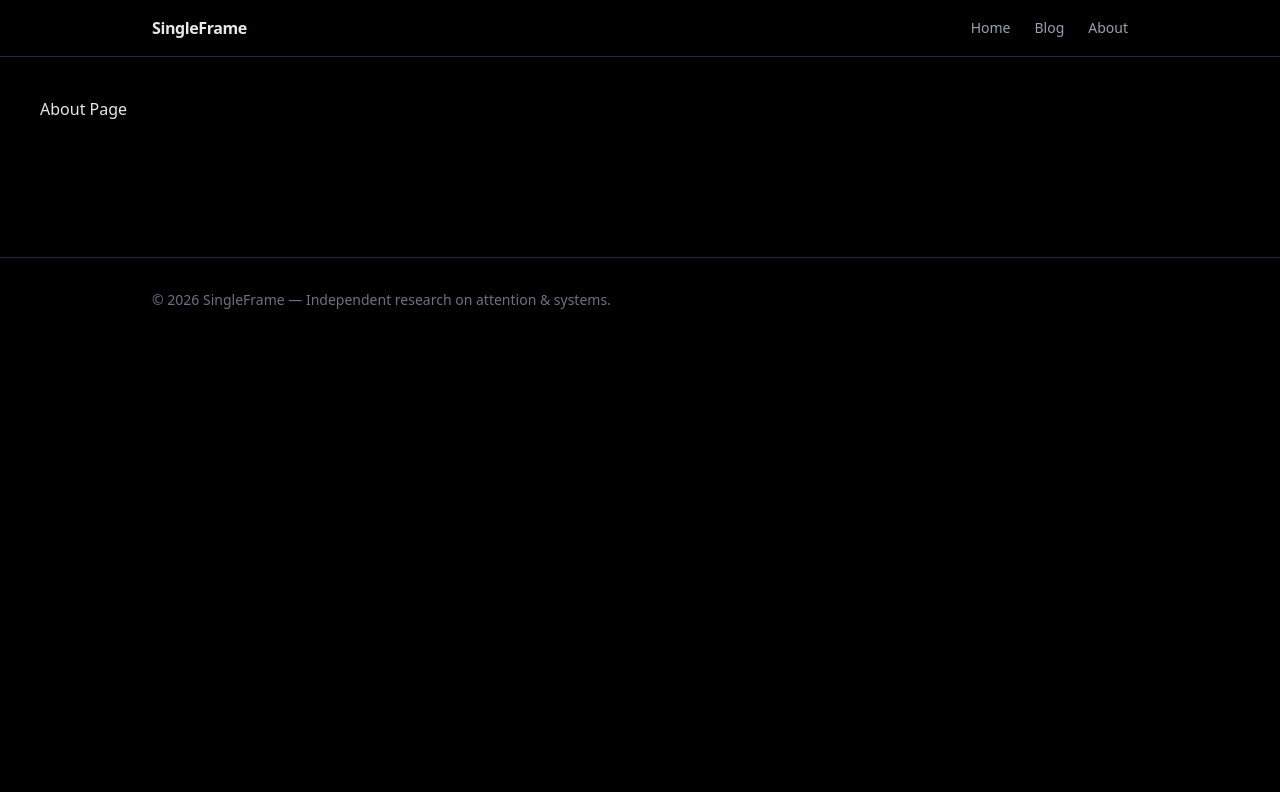
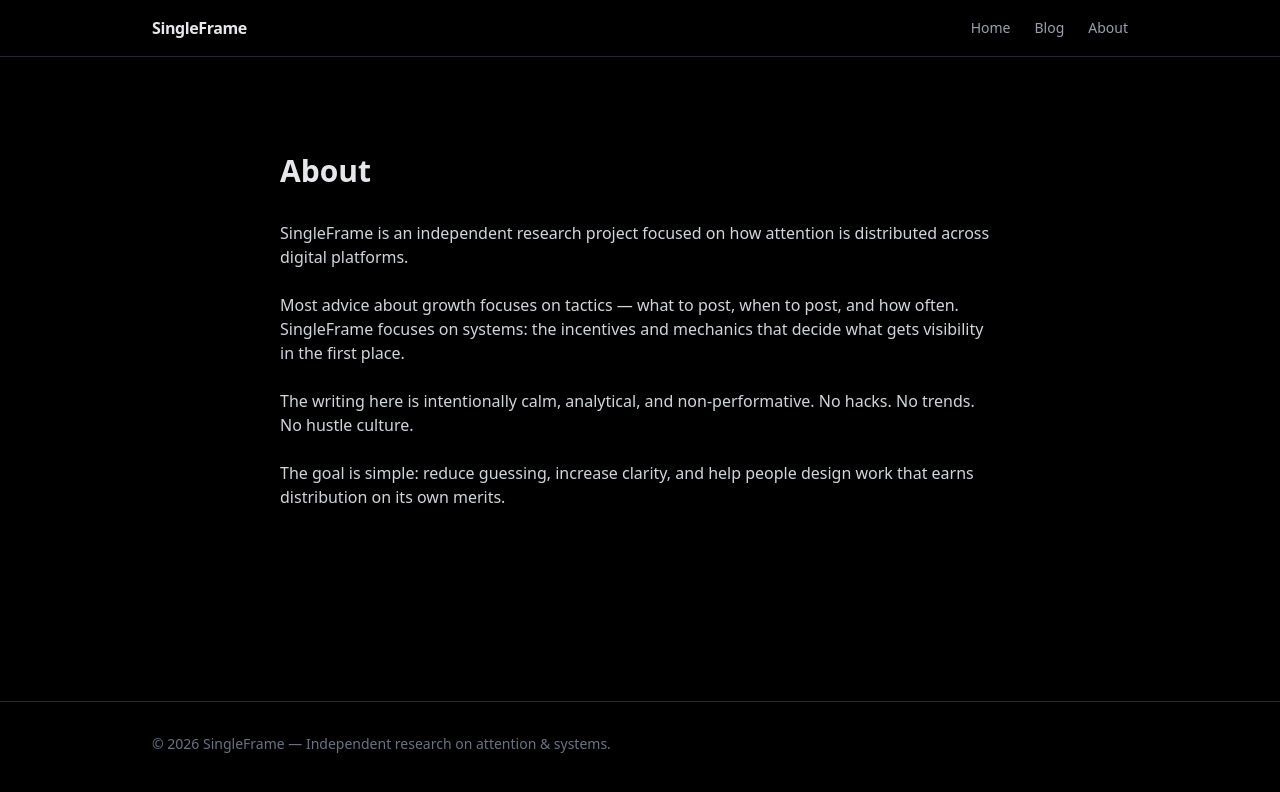
Before and after one commit to Amarendra-hub/SingleFrame, a Next.js app: page /about in a window 1280 px wide. Shown: the top 792 px of the page. Built offline with nearby package versions, Linux system fonts and the light colour scheme.

Commit message:
Polish About page copy

```diff
--- a/app/about/page.tsx
+++ b/app/about/page.tsx
@@ -1,7 +1,35 @@
-export default function AboutPage() {
-      return (
-          <main style={{ padding: 40 }}>
-                <h1>About Page</h1>
-                    </main>
-                      );
-                      }
+export const metadata = {
+      title: "About — SingleFrame",
+        description: "Why SingleFrame exists and what it focuses on.",
+        };
+
+        export default function AboutPage() {
+          return (
+              <main className="max-w-3xl mx-auto px-6 py-24">
+                    <h1 className="text-3xl font-bold mb-8">About</h1>
+
+                          <div className="space-y-6 text-gray-300">
+                                  <p>
+                                            SingleFrame is an independent research project focused on how
+                                                      attention is distributed across digital platforms.
+                                                              </p>
+
+                                                                      <p>
+                                                                                Most advice about growth focuses on tactics — what to post, when to
+                                                                                          post, and how often. SingleFrame focuses on systems: the incentives
+                                                                                                    and mechanics that decide what gets visibility in the first place.
+                                                                                                            </p>
+
+                                                                                                                    <p>
+                                                                                                                              The writing here is intentionally calm, analytical, and
+                                                                                                                                        non-performative. No hacks. No trends. No hustle culture.
+                                                                                                                                                </p>
+
+                                                                                                                                                        <p>
+                                                                                                                                                                  The goal is simple: reduce guessing, increase clarity, and help
+                                                                                                                                                                            people design work that earns distribution on its own merits.
+                                                                                                                                                                                    </p>
+                                                                                                                                                                                          </div>
+                                                                                                                                                                                              </main>
+                                                                                                                                                                                                );
+                                                                                                                                                                                                }
```
